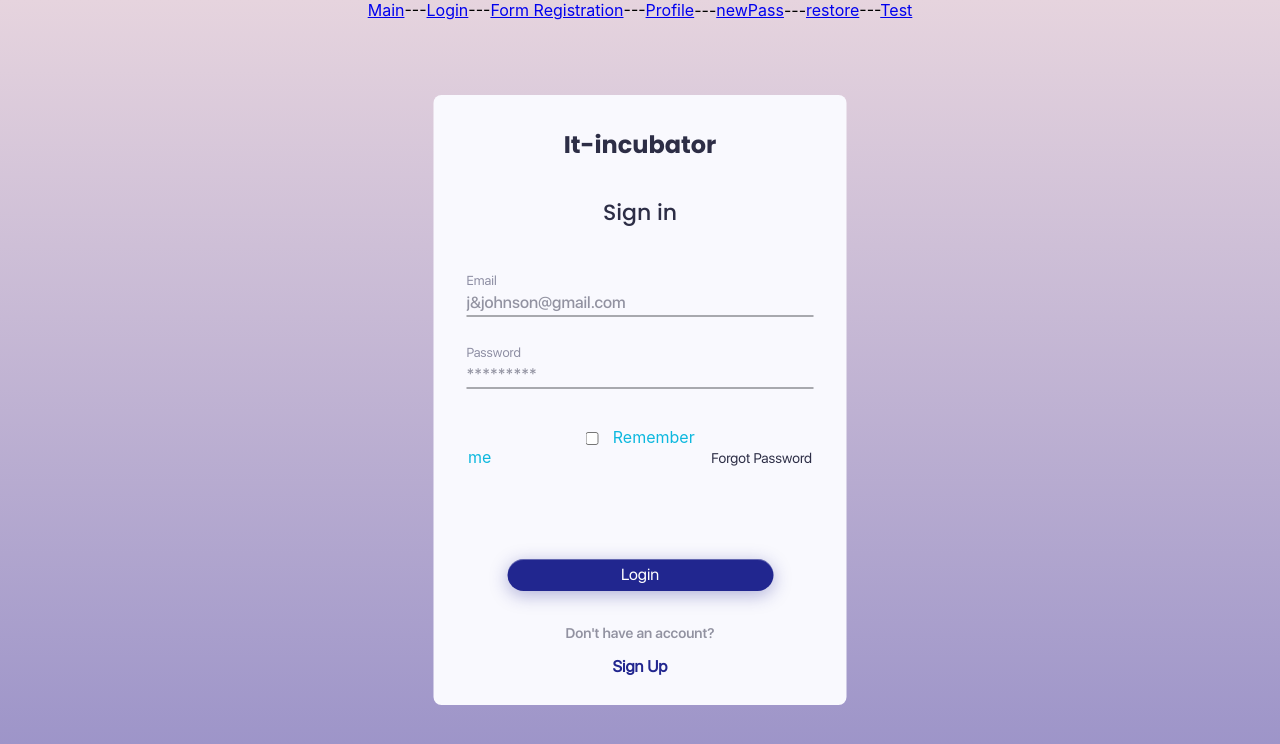
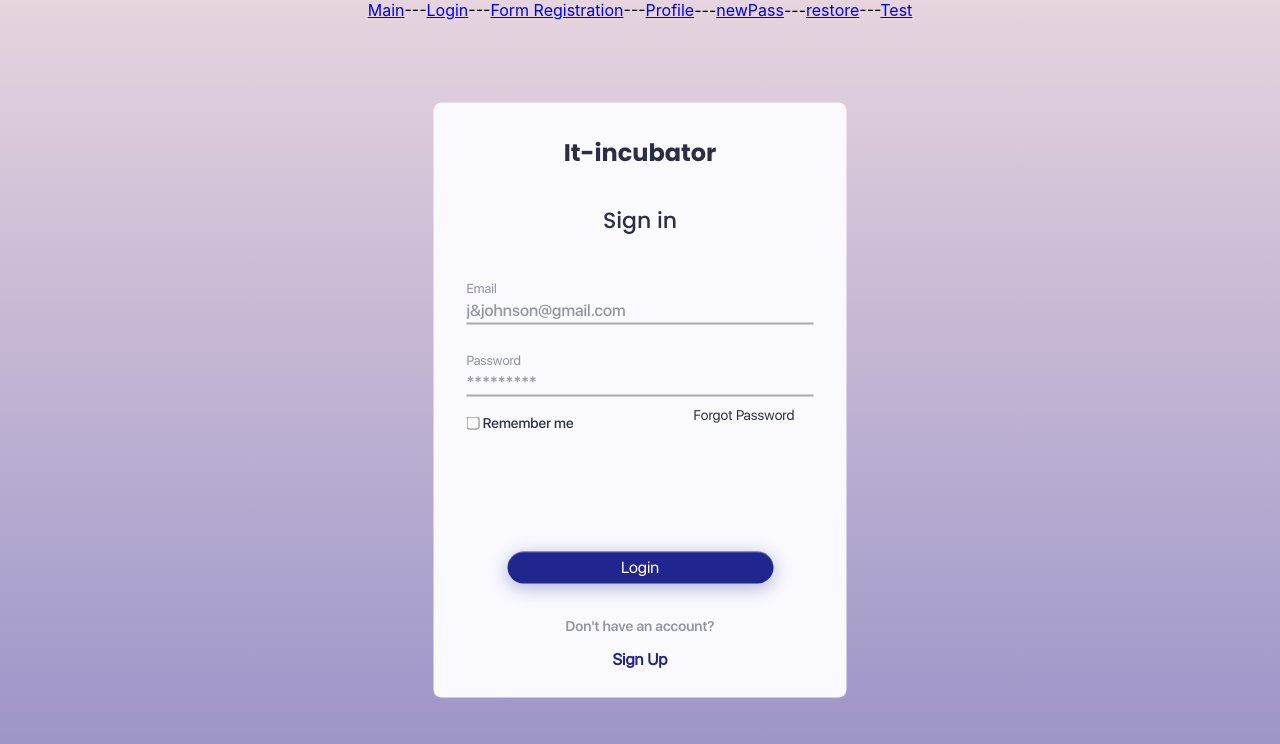
Before and after one commit to faceless49/cards, a React (Create React App) app: page /#/login in a window 1280 px wide. Shown: the top 744 px of the page. Built offline with nearby package versions, Linux system fonts and the light colour scheme.

Commit message:
refactoring Login checkbox

```diff
--- a/src/components/Login/Login.tsx
+++ b/src/components/Login/Login.tsx
@@ -63,21 +63,25 @@ export const Login = React.memo(() => {
       <Subtitle subtitle="Sign in" />
       <div>{error}</div>
     <form className={style.FormBox}>
-      <div className={s.formBox} style={{ textAlign: "left", marginBottom: "38px" }}>
+      <div className={s.formWrap} style={{ textAlign: "left", marginBottom: "38px" }}>
         <label className={s.InputLabel}>Email</label>
         <SuperInputText style={{width:"100%",marginBottom:"24px"}} value={username} placeholder="j&johnson@gmail.com" onChange={onChangeUsername} />
         <label className={s.InputLabel}>Password</label>
-        <SuperInputText style={{width:"100%"}}
+        <SuperInputText style={{width:"100%", marginBottom:"5px"}}
           type={"password"}
           value={password}
           placeholder="*********"
           onChange={onChangePassword}
         />
+
+        <div style={{display:"flex", justifyContent:"space-between", alignItems:"center"}}>
+        <SuperCheckbox onChange={rememberMeHandler}> Remember me</SuperCheckbox>
+        <NavLink className={s.LinkBasic} to={"/restore"} style={{marginLeft:"0", paddingTop:"5px"}}>Forgot Password</NavLink>
+        </div>
+
       </div>
-      <SuperCheckbox onChange={rememberMeHandler}> Remember me</SuperCheckbox>
-      <NavLink className={s.LinkBasic} to={"/restore"}>Forgot Password</NavLink>
 
-        <SuperButton onClick={onClickLogin} style={{ marginTop: "92px", marginBottom:"30px"}}>
+        <SuperButton onClick={onClickLogin} style={{ marginTop: "72px", marginBottom:"30px"}}>
           Login
         </SuperButton>
 
--- a/src/components/common/SuperCheckbox/SuperCheckbox.module.scss
+++ b/src/components/common/SuperCheckbox/SuperCheckbox.module.scss
@@ -3,7 +3,13 @@
 }
 
 .spanClassName {
-    color: #0DB8DE;
-    vertical-align: top;
-    padding: 0 10px;
+    font-family: "SFUIDisplay-Medium";
+    font-size: 14px;
+    line-height: 17px;
+    text-align: center;
+    color: #2D2E46;;
+    outline: none;
+    text-decoration: none;
+    background-color: inherit;
+    vertical-align: middle;
 }
```
Also changed, not shown: src/components/Login/Login.module.scss (line endings or trailing spaces).
